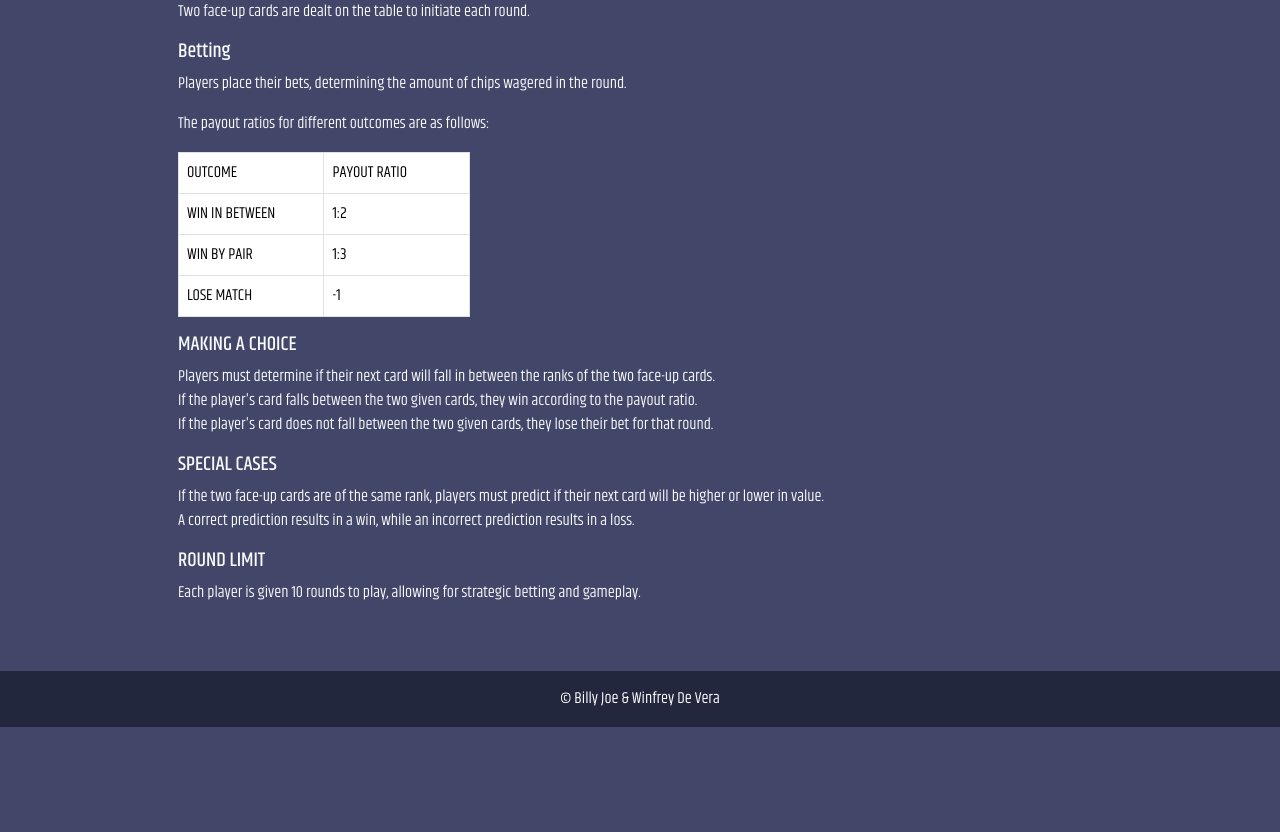
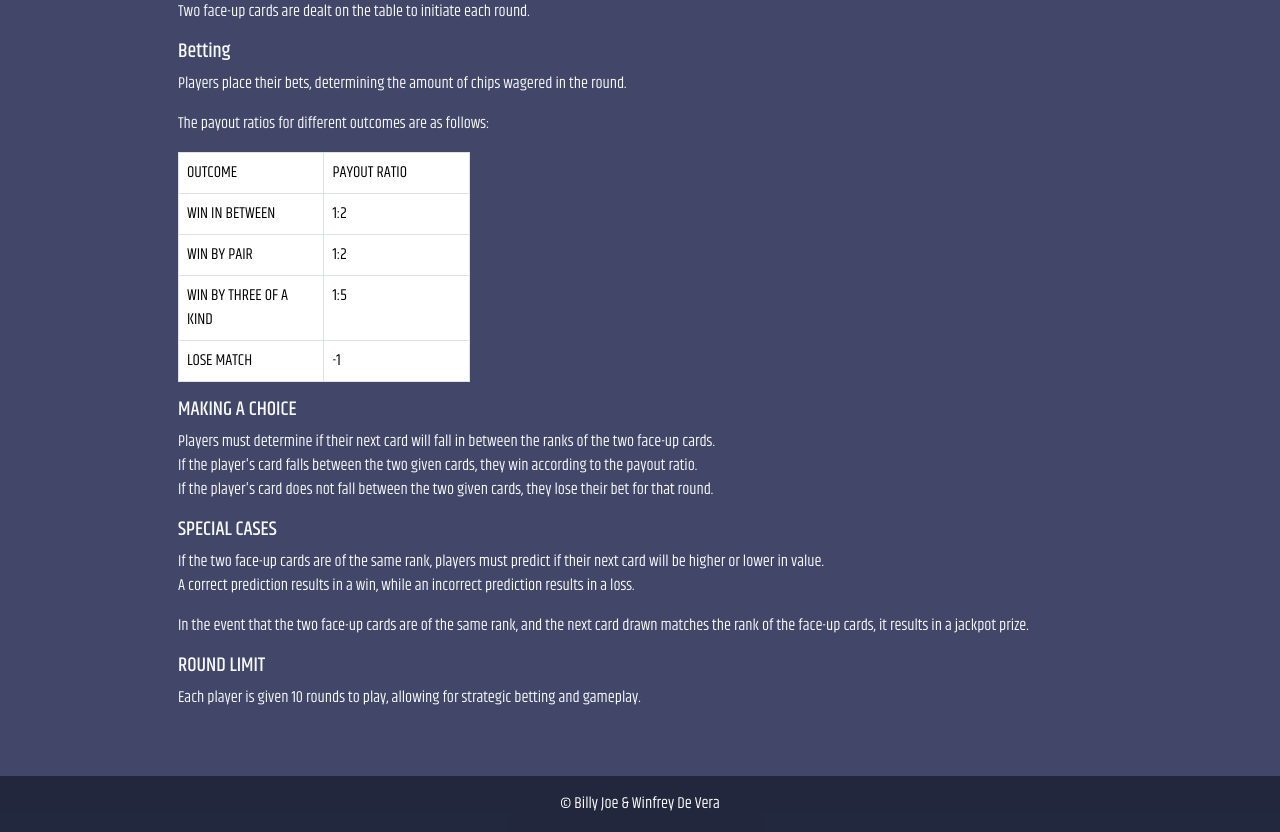
Before and after one commit to wjamesdevera/deal-breaker, a PHP site: page /about.php in a window 1280 px wide. Shown: the part 458-1290 px from the top of the page. Before the commit the page ends 1185 px from the top, so only its background shows below. Run offline with PHP 8.4, Linux system fonts and the light colour scheme; some web fonts are replaced.

Commit message:
updated about page
added description for jackpot prize winning condition

```diff
--- a/public/about.php
+++ b/public/about.php
@@ -58,7 +58,11 @@ require_once "./includes/header.php";
                             </tr>
                             <tr>
                             <td>WIN BY PAIR</td>
-                            <td>1:3</td>
+                            <td>1:2</td>
+                            </tr>
+                            <tr>
+                            <td>WIN BY THREE OF A KIND</td>
+                            <td>1:5</td>
                             </tr>
                             <tr>
                             <td>LOSE MATCH</td>
@@ -75,7 +79,8 @@ require_once "./includes/header.php";
         <h4>SPECIAL CASES</h4>
             <p>If the two face-up cards are of the same rank, players must predict if their next card will be higher or lower in value. <br>
             A correct prediction results in a win, while an incorrect prediction results in a loss.</p>
-            <h4>ROUND LIMIT</h4>
-            <p>Each player is given 10 rounds to play, allowing for strategic betting and gameplay.</p>
+            <p>In the event that the two face-up cards are of the same rank, and the next card drawn matches the rank of the face-up cards, it results in a jackpot prize.</p>
+        <h4>ROUND LIMIT</h4>
+        <p>Each player is given 10 rounds to play, allowing for strategic betting and gameplay.</p>
 </main>
 <?php require_once './includes/footer.php'; ?>
```
